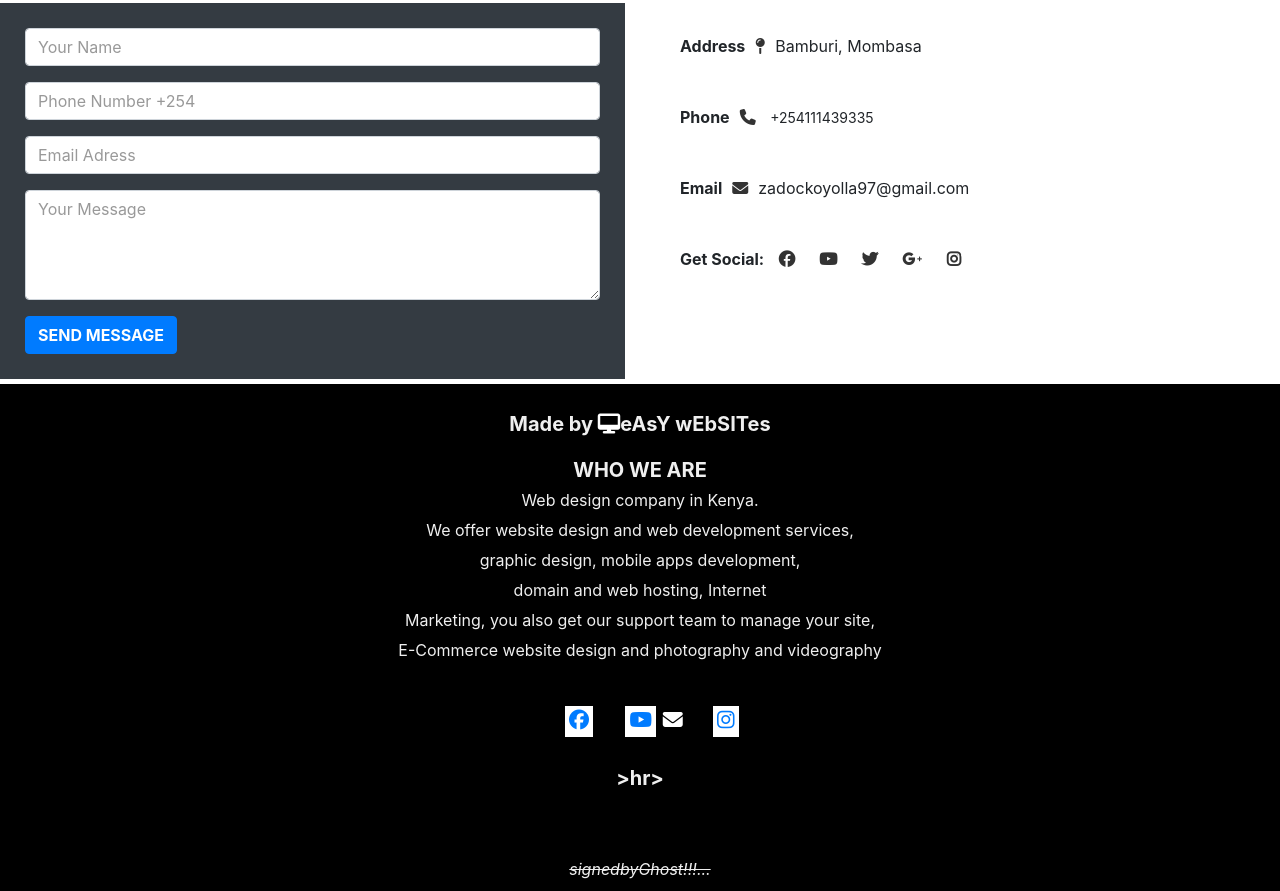
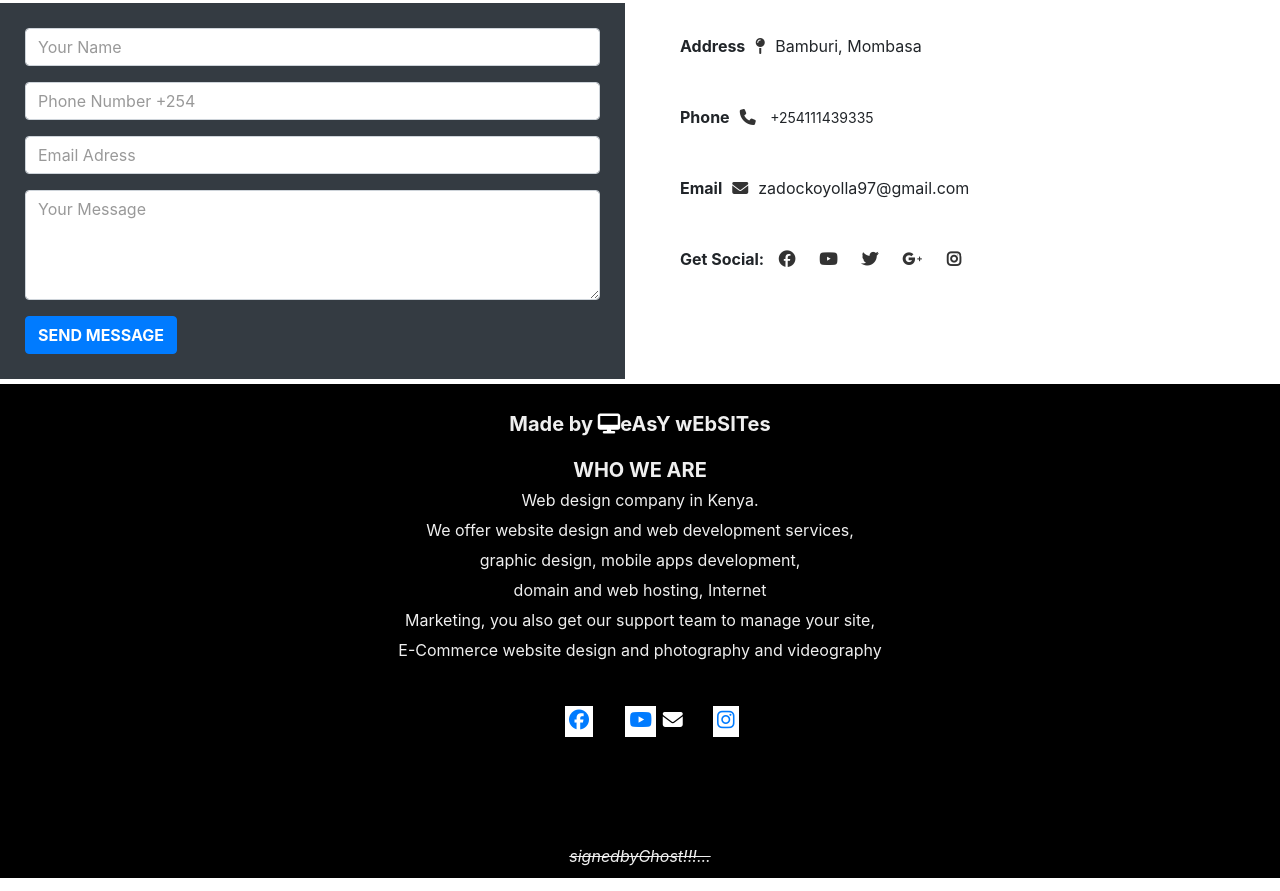
Before and after one commit to ghost2088/zadockofficial.github.io, a plain HTML site: page index.html in a window 1280 px wide. Shown: the part 4882-5773 px from the top of the page. Drawn offline with nearby package versions, Linux system fonts and the light colour scheme; some packages are replaced by stand-ins of ours; a script that the page names is missing.

Commit message:
Update index.html

```diff
--- a/index.html
+++ b/index.html
@@ -407,7 +407,7 @@
           <a href="#"><i class="fa-solid fa-envelope"></i></a>
           <a href="#"><i class="fa-brands fa-instagram"></i></a>
         </div>
-	>hr>
+	<hr>
         <p class="dev"><strike>signedbyGhost!!!...</strike></p>
 </section>
 <script src="smooth-scroll js.zip"></script>
```
